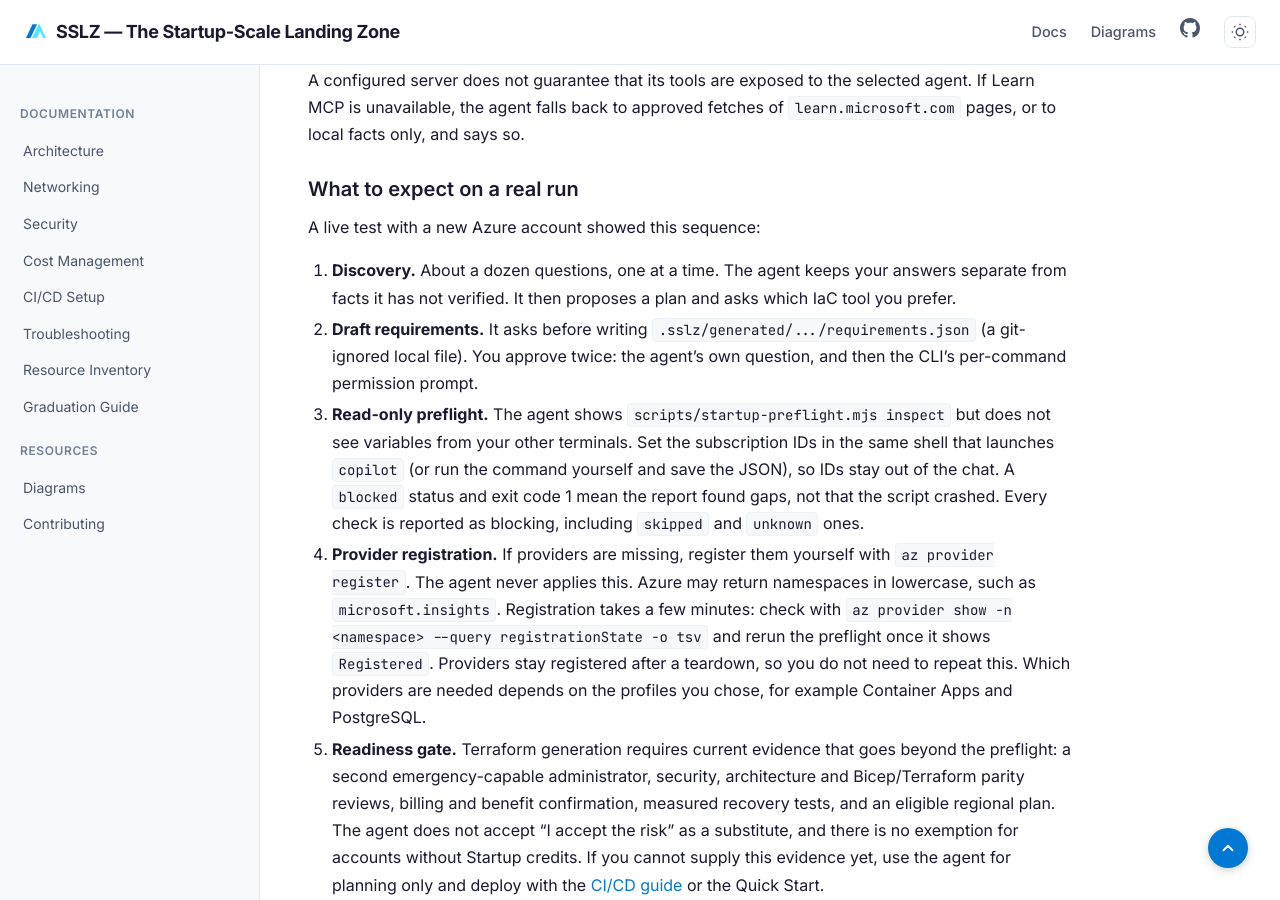
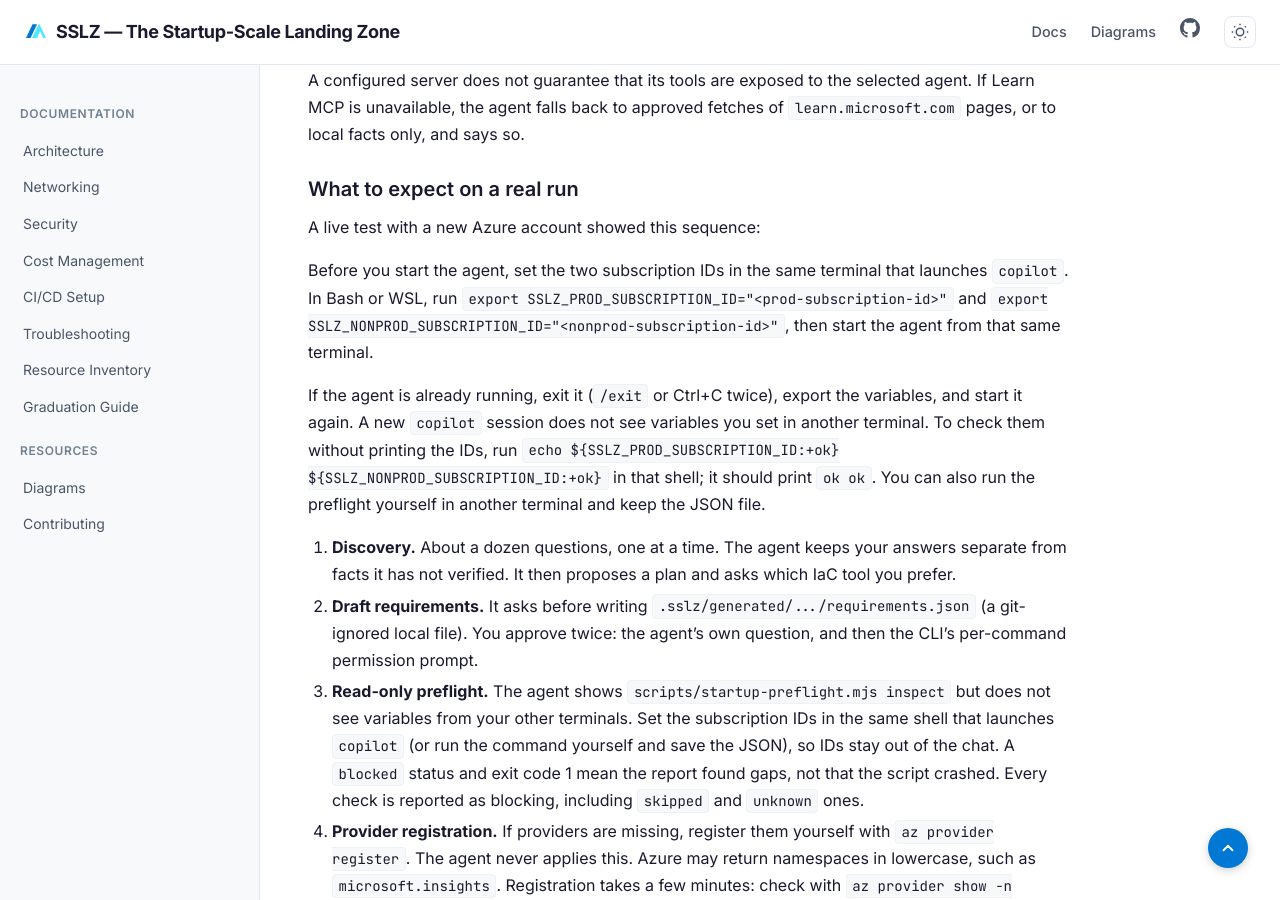
Before and after one commit to ricmmartins/sslz, a Jekyll site: the page built from use-sslz-agent.md, in a window 1280 px wide and 900 px high, scrolled down 5567 px. Built offline with Jekyll 4.4.1, drawn with Linux system fonts in a browser that asks for light colours.

Commit message:
Docs: how to set subscription variables before starting the agent (#114)
* Docs: how to set subscription variables before starting the agent

* Docs: keep variable setup as inline commands for launcher test

---------

```diff
--- a/use-sslz-agent.md
+++ b/use-sslz-agent.md
@@ -210,6 +210,14 @@
 
 A live test with a new Azure account showed this sequence:
 
+Before you start the agent, set the two subscription IDs in the same terminal that launches `copilot`. In Bash or WSL, run `export SSLZ_PROD_SUBSCRIPTION_ID="<prod-subscription-id>"` and
+`export SSLZ_NONPROD_SUBSCRIPTION_ID="<nonprod-subscription-id>"`, then start the agent from that same terminal.
+
+If the agent is already running, exit it (`/exit` or Ctrl+C twice), export the variables, and start it again. A new
+`copilot` session does not see variables you set in another terminal. To check them without printing the IDs, run
+`echo ${SSLZ_PROD_SUBSCRIPTION_ID:+ok} ${SSLZ_NONPROD_SUBSCRIPTION_ID:+ok}` in that shell; it should print `ok ok`.
+You can also run the preflight yourself in another terminal and keep the JSON file.
+
 1. **Discovery.** About a dozen questions, one at a time. The agent keeps your answers separate from facts it has not
    verified. It then proposes a plan and asks which IaC tool you prefer.
 2. **Draft requirements.** It asks before writing `.sslz/generated/.../requirements.json` (a git-ignored local file).
```
